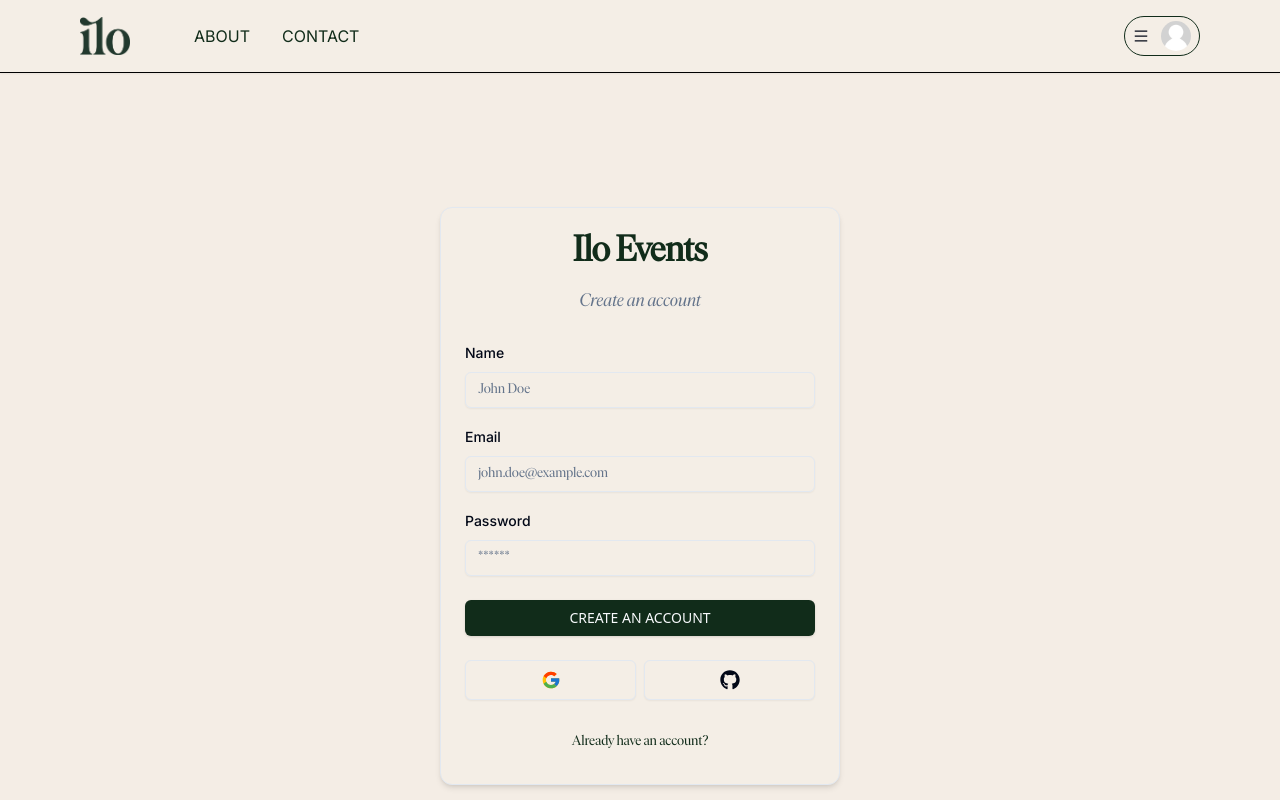
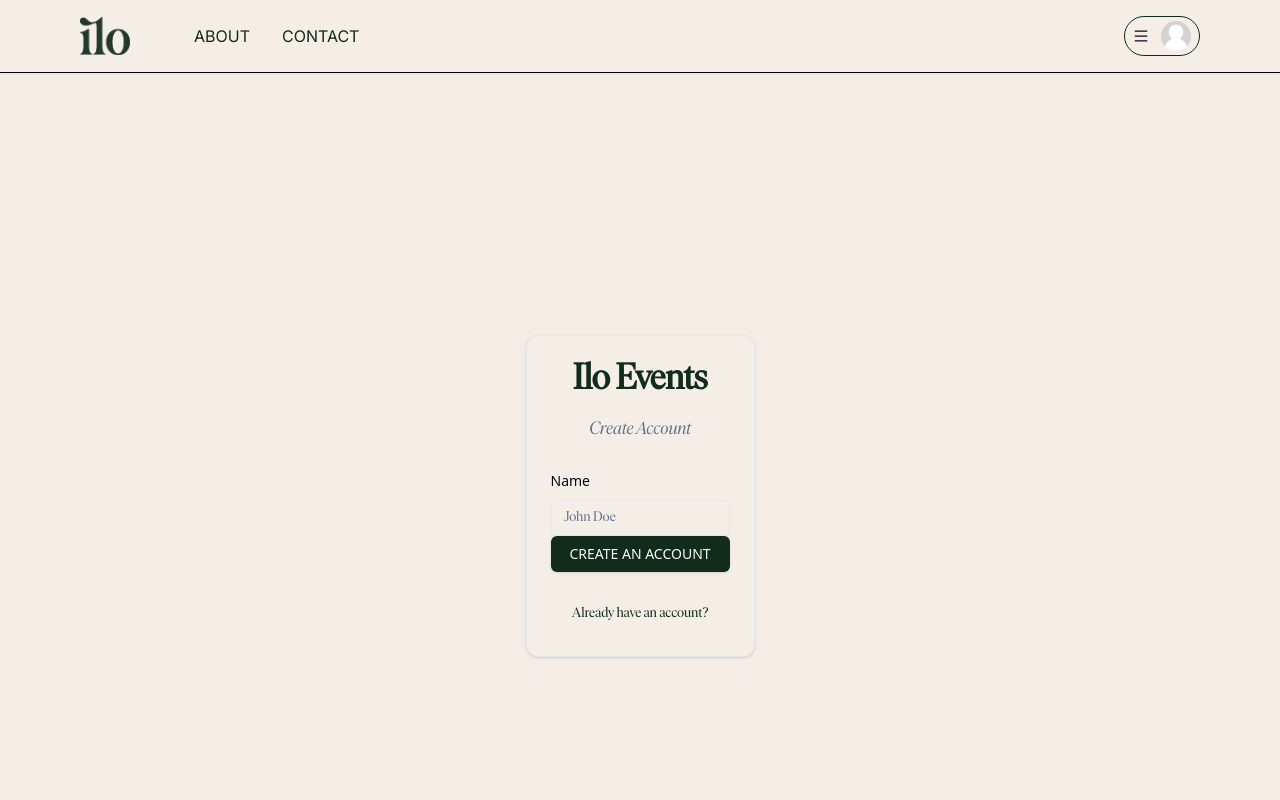
Before and after one commit to j-o-phillips/ilo-events, a Next.js app: page /auth/register in a window 1280 px wide. Shown: the top 800 px of the page. Built offline with nearby package versions, Linux system fonts and the light colour scheme; no server answers.

Commit message:
guest login

```diff
--- a/app/auth/register/page.tsx
+++ b/app/auth/register/page.tsx
@@ -1,9 +1,11 @@
 import { RegisterForm } from "@/components/auth/register-form";
+import RegisterModal from "@/components/auth/register-modal";
 
 const RegisterPage = () => {
   return (
     <div className="flex items-center justify-center h-screen">
-      <RegisterForm />
+      {/* <RegisterForm /> */}
+      <RegisterModal title="What's your email?" />
     </div>
   );
 };
--- a/components/auth/login-form.tsx
+++ b/components/auth/login-form.tsx
@@ -46,6 +46,7 @@ export const LoginForm = () => {
         if (callback?.ok) {
           toast.success("Logged in");
           router.push("/search");
+          router.refresh();
         }
 
         if (callback?.error) {
@@ -60,7 +61,7 @@ export const LoginForm = () => {
       headerLabel="Welcome Back"
       backButtonLabel="Don't have an account?"
       backButtonHref="/auth/register"
-      showSocial
+      //showSocial
     >
       <Form {...form}>
         <form onSubmit={form.handleSubmit(onSubmit)} className="space-y-6">
@@ -108,6 +109,14 @@ export const LoginForm = () => {
             LOGIN
           </Button>
         </form>
+        <Button
+          className="w-full my-3"
+          onClick={() =>
+            onSubmit({ email: "guest@example.com", password: "guest1" })
+          }
+        >
+          LOGIN AS GUEST
+        </Button>
       </Form>
     </CardWrapper>
   );
--- a/components/auth/register-form.tsx
+++ b/components/auth/register-form.tsx
@@ -53,7 +53,7 @@ export const RegisterForm = () => {
       headerLabel="Create an account"
       backButtonLabel="Already have an account?"
       backButtonHref="/auth/login"
-      showSocial
+      // showSocial
     >
       <Form {...form}>
         <form onSubmit={form.handleSubmit(onSubmit)} className="space-y-6">
--- /dev/null
+++ b/components/auth/register-modal.tsx
@@ -0,0 +1,87 @@
+"use client";
+
+import { useState } from "react";
+import { Button } from "../ui/button";
+import { Card, CardContent, CardFooter, CardHeader } from "../ui/card";
+import { Header } from "./header";
+import { BackButton } from "./back-button";
+import {
+  Form,
+  FormControl,
+  FormField,
+  FormItem,
+  FormLabel,
+  FormMessage,
+} from "../ui/form";
+import { Input } from "../ui/input";
+import { useForm } from "react-hook-form";
+import { RegisterSchema } from "@/schemas";
+import { zodResolver } from "@hookform/resolvers/zod";
+import { z } from "zod";
+
+type ModalProps = {
+  title: string;
+};
+
+enum STEPS {
+  ACCOUNTTYPE = 0,
+  EMAIL = 1,
+  PASSWORD = 2,
+}
+
+const RegisterModal = ({ title }: ModalProps) => {
+  const form = useForm<z.infer<typeof RegisterSchema>>({
+    resolver: zodResolver(RegisterSchema),
+    defaultValues: {
+      email: "jake@phillips.com",
+      password: "dfdfdfdfdd",
+      name: "",
+    },
+  });
+
+  const [step, setStep] = useState(STEPS.EMAIL);
+
+  const onSubmit = (values: z.infer<typeof RegisterSchema>) => {
+    console.log(values);
+  };
+
+  let body = (
+    <div>
+      <Form {...form}>
+        <form onSubmit={form.handleSubmit(onSubmit)}>
+          <FormField
+            control={form.control}
+            name="name"
+            render={({ field }) => (
+              <FormItem>
+                <FormLabel>Name</FormLabel>
+                <FormControl>
+                  <Input {...field} placeholder="John Doe" />
+                </FormControl>
+                <FormMessage />
+              </FormItem>
+            )}
+          />
+          <Button type="submit" className="w-full" disabled={false}>
+            CREATE AN ACCOUNT
+          </Button>
+        </form>
+      </Form>
+    </div>
+  );
+
+  return (
+    <Card>
+      <CardHeader>
+        <Header label="Create Account" />
+      </CardHeader>
+      <CardContent>{body}</CardContent>
+
+      <CardFooter>
+        <BackButton label="Already have an account?" href="/auth/login" />
+      </CardFooter>
+    </Card>
+  );
+};
+
+export default RegisterModal;
```
